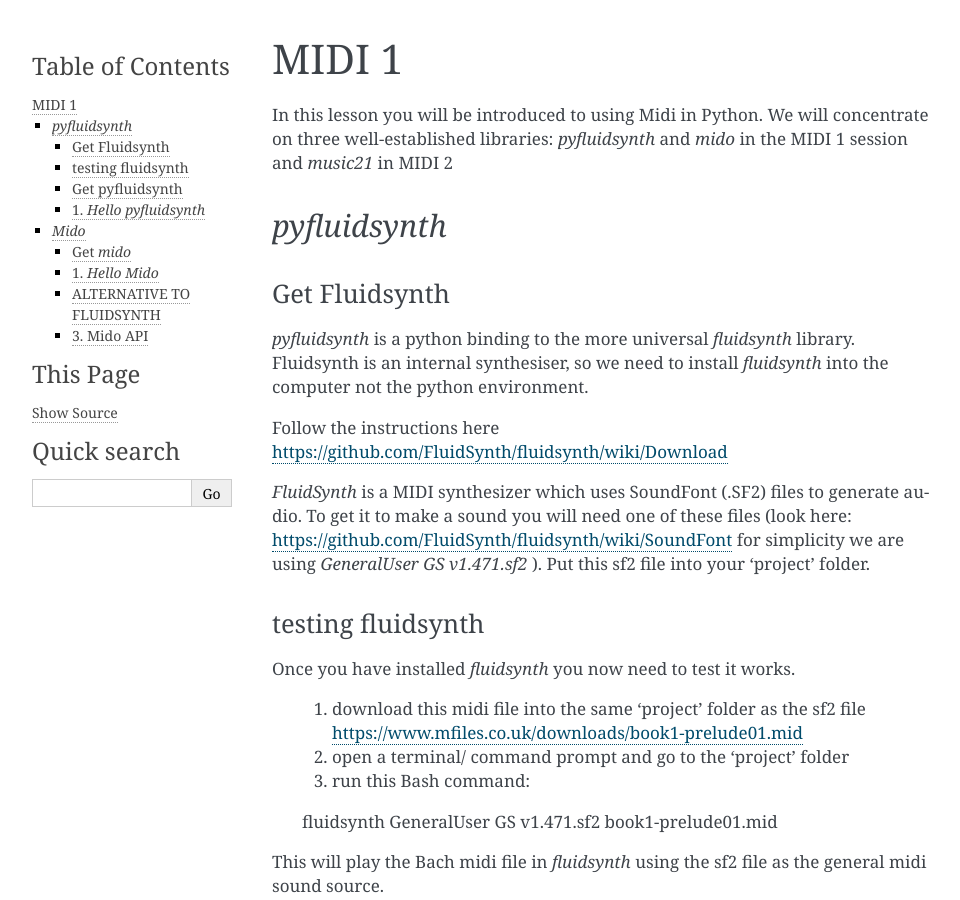
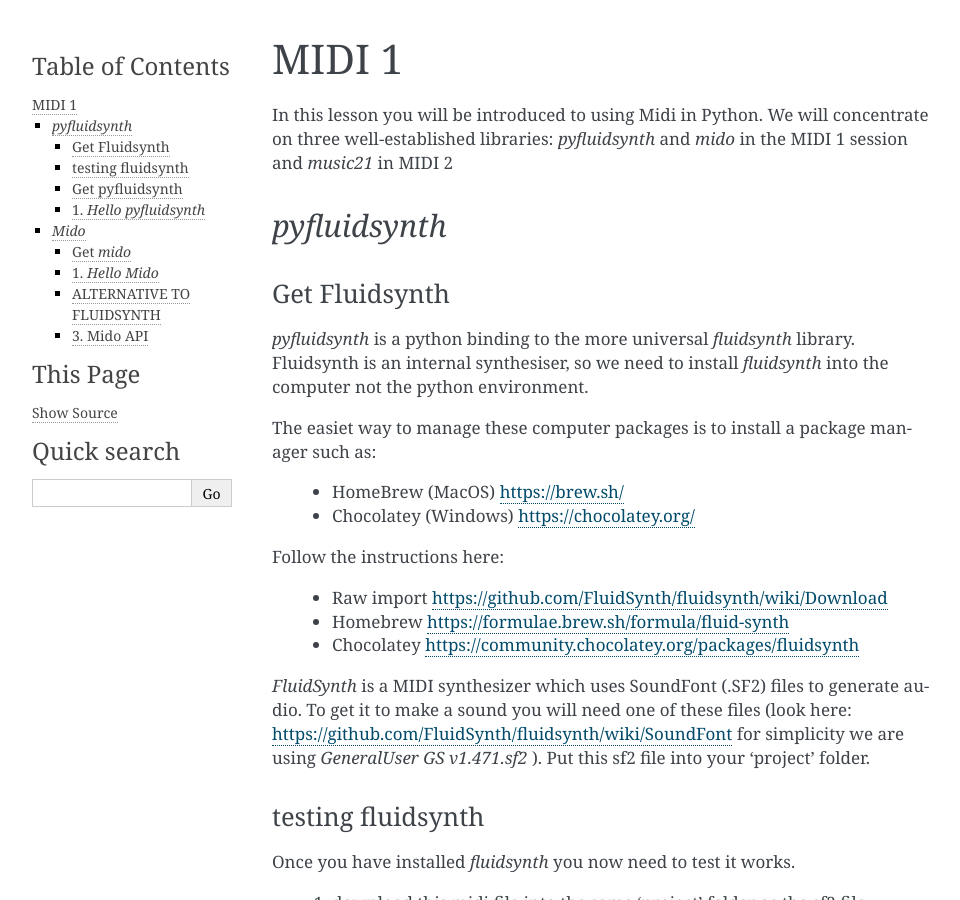
Before and after one commit to CreativeCoding/course, a Sphinx documentation site: the page built from docs/source/midi-1.rst, in a window 1280 px wide and 900 px high. Shown: the whole window, without its empty margins (148-1108 px from the left). Built offline with Sphinx 7.4.7, drawn with Linux system fonts in a browser that asks for light colours.

Commit message:
added homebrew & chocolatery

```diff
--- a/docs/source/midi-1.rst
+++ b/docs/source/midi-1.rst
@@ -12,7 +12,17 @@ Get Fluidsynth
 *pyfluidsynth* is a python binding to the more universal *fluidsynth* library. Fluidsynth
 is an internal synthesiser, so we need to install *fluidsynth* into the computer not the python environment.
 
-Follow the instructions here https://github.com/FluidSynth/fluidsynth/wiki/Download
+The easiet way to manage these computer packages is to install a package manager such as:
+
+    - HomeBrew (MacOS) https://brew.sh/
+    - Chocolatey (Windows) https://chocolatey.org/
+
+
+Follow the instructions here:
+
+    - Raw import https://github.com/FluidSynth/fluidsynth/wiki/Download
+    - Homebrew https://formulae.brew.sh/formula/fluid-synth
+    - Chocolatey https://community.chocolatey.org/packages/fluidsynth
 
 *FluidSynth* is a MIDI synthesizer which uses SoundFont (.SF2) files to generate audio.
 To get it to make a sound you will need one of these files (look here: https://github.com/FluidSynth/fluidsynth/wiki/SoundFont
```
